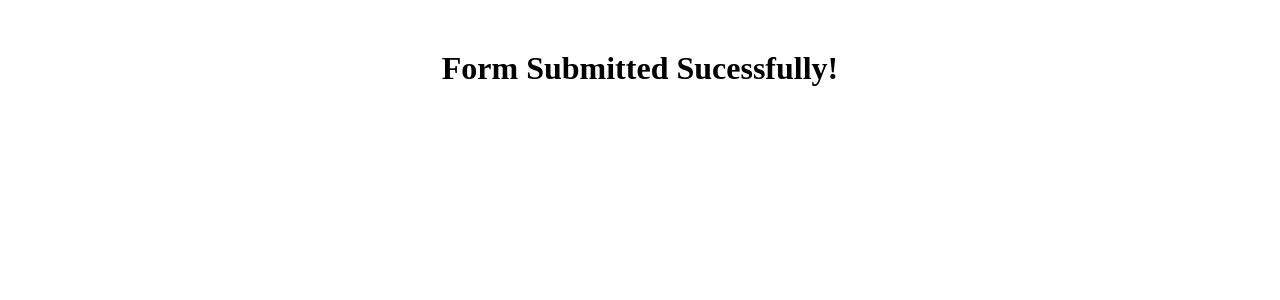
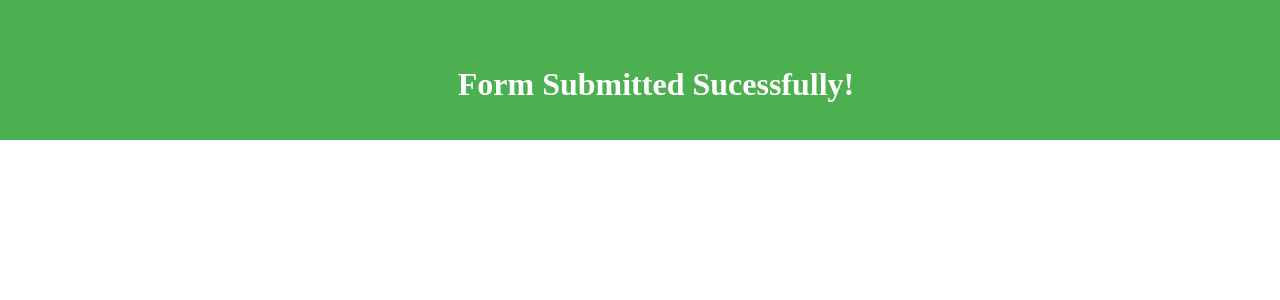
Before and after one commit to shobivijay90/Multi-Step-Wizard, a Next.js app: page /submit in a window 1280 px wide. Shown: the top 300 px of the page. Built offline with nearby package versions, Linux system fonts and the light colour scheme.

Commit message:
final commit

```diff
--- a/components/Preview.tsx
+++ b/components/Preview.tsx
@@ -57,7 +57,8 @@ const Preview = () => {
     router.push("/submit");
   };
 
-  const handleGoBack = () => {
+  const handleGoBack = (e: React.FormEvent) => {
+    e.preventDefault();
     router.back();
   };
 
--- a/components/Submit.tsx
+++ b/components/Submit.tsx
@@ -1,5 +1,16 @@
 import React from 'react'
 import styled from 'styled-components';
+
+const StyledBanner = styled.div`
+  background-color: #4caf50;
+  color: white;
+  padding: 16px;
+  text-align: center;
+  position: fixed;
+  top: 0;
+  left: 0;
+  width: 100%;
+}`;
 
 const Styledh1 = styled.h1`
    text-align: center;
@@ -8,9 +19,9 @@ const Styledh1 = styled.h1`
 
 const Submit = () => {
   return (
-    <div>
+   <StyledBanner>
       <Styledh1>Form Submitted Sucessfully!</Styledh1>
-    </div>
+    </StyledBanner>
   )
 }
 
```
Also changed, not shown: components/AddressInfo.tsx (+4 -5 lines), components/ContactInfo.tsx (+5 -6 lines).
